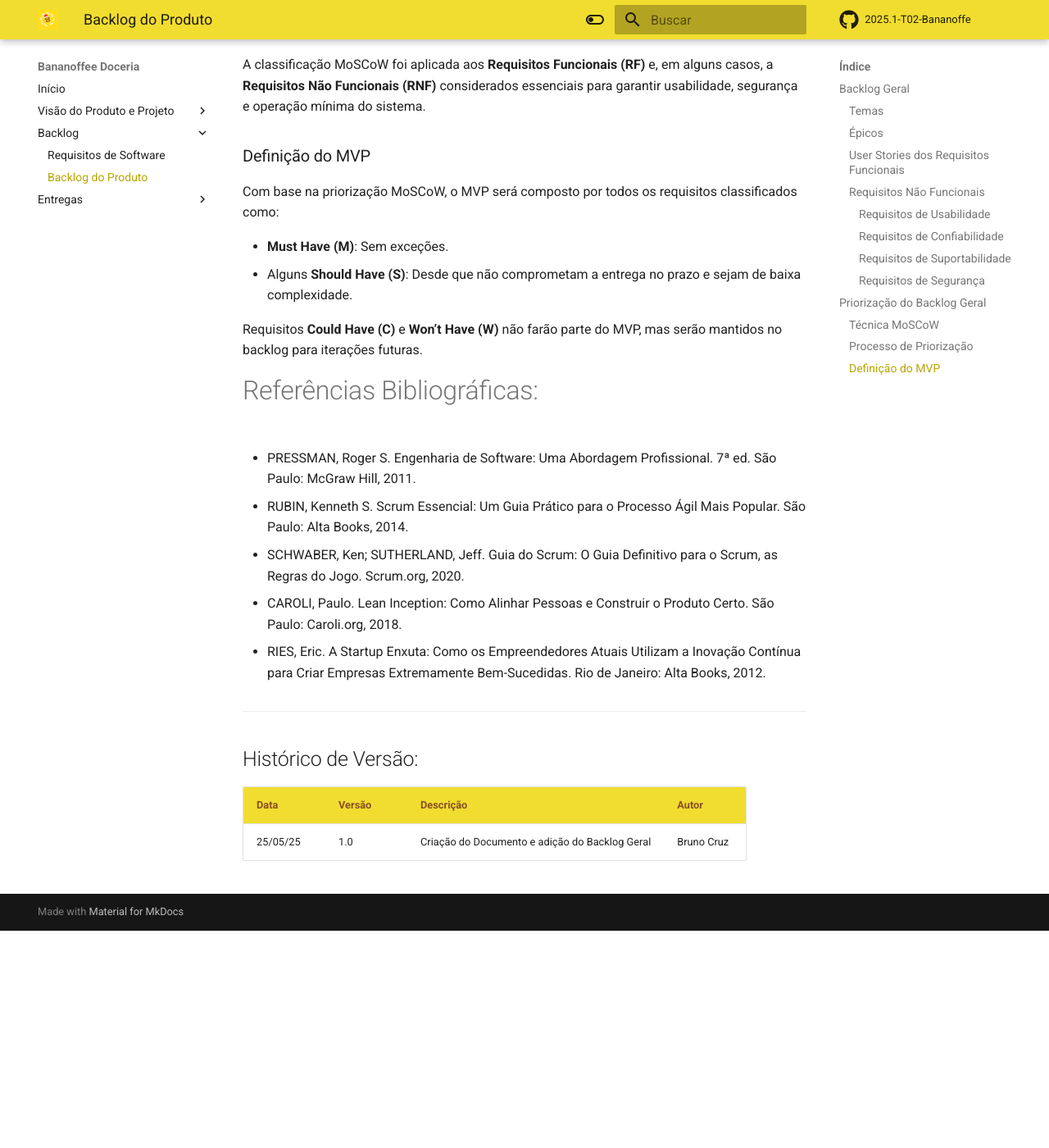
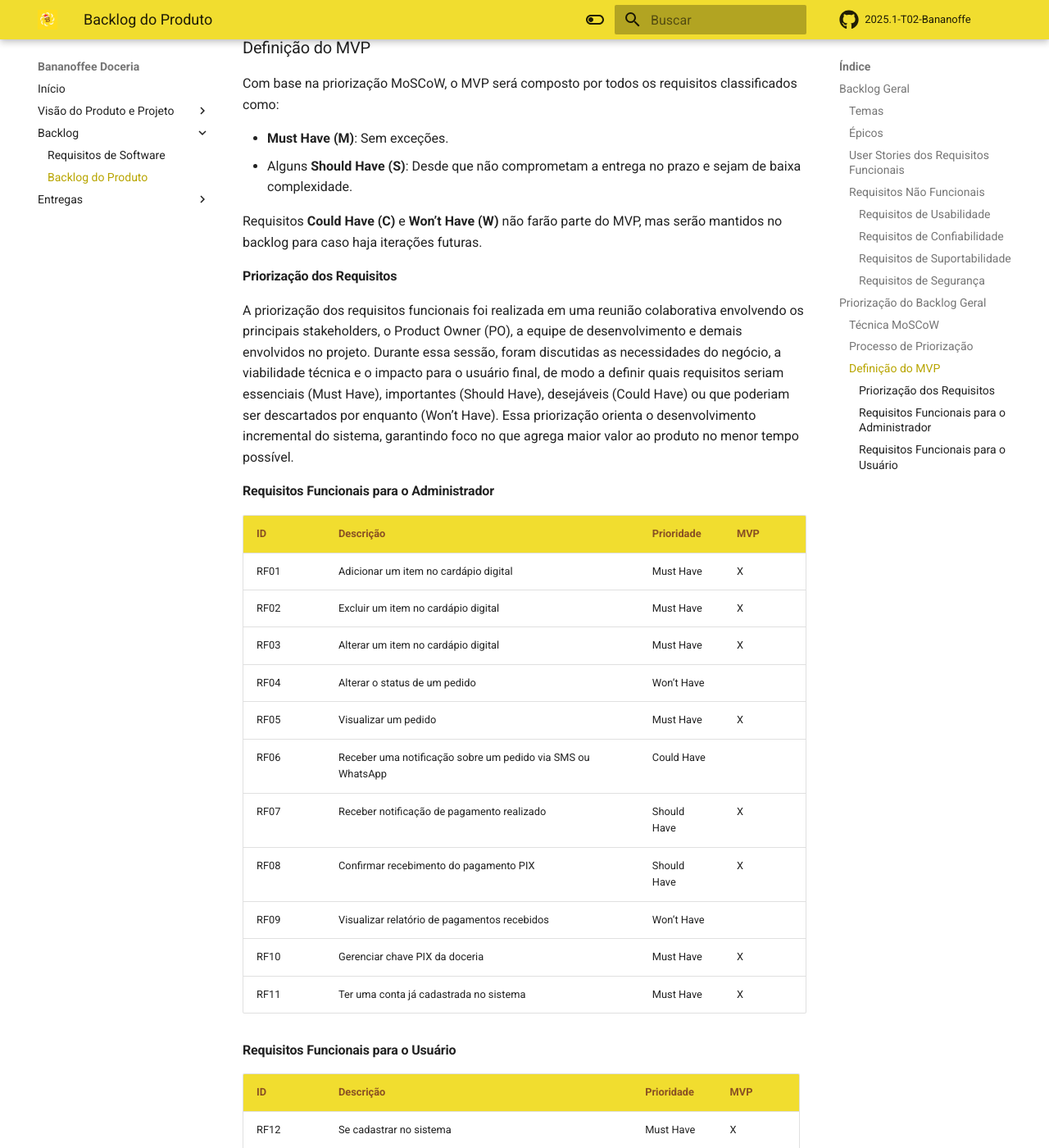
Before and after one commit to mdsreq-fga-unb/2025.1-T02-Bananoffe, an MkDocs documentation site: the page built from docs/pages/backlog/backlog.md, in a window 1280 px wide and 1400 px high, scrolled down 6870 px. Shown: the whole window at 82% size. Built offline with MkDocs 1.6.1 and Material for MkDocs 9.7.7, drawn with Linux system fonts in a browser that asks for light colours; comment, search, counter and statistics services are not loaded; before the commit the page ends 8005 px from its top, so only the background shows below that; some of the changed text lies outside the part shown.

Commit message:
Ajuste de cronograma de backlog

```diff
--- a/docs/pages/backlog/backlog.md
+++ b/docs/pages/backlog/backlog.md
@@ -13,11 +13,10 @@
 
 ### Temas
 
-| Código | Título                      | Descrição                                                                                                            |
-| ------ | --------------------------- | -------------------------------------------------------------------------------------------------------------------- |
-| TM01   | Conta do Usuário e Admin    | Funcionalidades para cadastro, autenticação e gerenciamento da conta do usuário e uso do sistema pelo administrador. |
-| TM02   | Cardápio                    | Funcionalidades para gerenciar e visualizar o catálogo de produtos da doceria.                                       |
-| TM03   | Pedidos, Sacola e Pagamento | Funcionalidades para montagem, acompanhamento e pagamento dos pedidos.                                               |
+| Código | Título                   | Descrição                                                                                                                                 |
+| ------ | ------------------------ | ----------------------------------------------------------------------------------------------------------------------------------------- |
+| TM01   | Conta do Usuário e Admin | Funcionalidades para cadastro, autenticação e gerenciamento da conta do usuário e uso do sistema pelo administrador.                      |
+| TM02   | Fluxo de Compra          | Funcionalidades para gerenciar e visualizar o catálogo de produtos da doceria e montagem, além do acompanhamento e pagamento dos pedidos. |
 
 ---
 
@@ -39,23 +37,23 @@
 
 | Código | Requisito Funcional Associado | Épico Associado | User Story                                                                                                                                             |
 | ------ | ----------------------------- | --------------- | ------------------------------------------------------------------------------------------------------------------------------------------------------ |
-| US01   | RF13                          | EP01            | Como novo usuário, quero me cadastrar para acessar as funcionalidades do sistema.                                                                      |
-| US02   | RF14                          | EP01            | Como usuário, quero autenticar-me para garantir acesso seguro à minha conta.                                                                           |
-| US03   | RF12                          | EP02            | Como administrador, quero fazer login seguro no sistema para acessar funcionalidades restritas.                                                        |
-| US04   | RF16                          | EP02            | Como usuário autenticado, quero atualizar meus dados pessoais (exceto e-mail) para manter minhas informações atualizadas.                              |
+| US01   | RF12                          | EP01            | Como novo usuário, quero me cadastrar para acessar as funcionalidades do sistema.                                                                      |
+| US02   | RF13                          | EP01            | Como usuário, quero autenticar-me para garantir acesso seguro à minha conta.                                                                           |
+| US03   | RF11                          | EP02            | Como administrador, quero fazer login seguro no sistema para acessar funcionalidades restritas.                                                        |
+| US04   | RF15                          | EP02            | Como usuário autenticado, quero atualizar meus dados pessoais (exceto e-mail) para manter minhas informações atualizadas.                              |
 | US05   | RF01                          | EP03            | Como administrador, quero adicionar itens ao cardápio com nome, descrição, preço (por tamanho), quantidade e imagem para manter o cardápio atualizado. |
 | US06   | RF02                          | EP03            | Como administrador, quero remover itens do cardápio para retirar produtos indisponíveis ou descontinuados.                                             |
 | US07   | RF03                          | EP03            | Como administrador, quero editar itens do cardápio para corrigir ou atualizar informações.                                                             |
-| US08   | RF15                          | EP03            | Como cliente, quero visualizar todos os produtos do cardápio com nome, descrição, preços por tamanho e imagem em uma tela responsiva.                  |
-| US09   | RF17, RF18                    | EP04            | Como cliente, quero adicionar e remover produtos na sacola de compras para montar meu pedido com controle de quantidade e preços.                      |
-| US10   | RF19, RF20                    | EP04            | Como cliente, quero alterar a quantidade dos produtos na sacola de compras para ajustar meu pedido antes da finalização.                               |
-| US11   | RF21                          | EP05            | Como cliente, quero concluir pedidos para finalizar a compra dos produtos selecionados.                                                                |
-| US12   | RF22, RF23                    | EP05            | Como cliente, quero realizar encomendas e reservar produtos para garantir a disponibilidade futura.                                                    |
-| US13   | RF04, RF05, RF06, RF07        | EP06            | Como administrador, quero gerenciar pedidos, alterar status, visualizar detalhes e receber notificações para organizar a produção e entrega.           |
-| US14   | RF24, RF25                    | EP06            | Como cliente, quero acompanhar o status dos meus pedidos e visualizar histórico para controle pessoal.                                                 |
-| US15   | RF08, RF09, RF10, RF11        | EP07            | Como administrador, quero receber notificações e confirmar recebimentos de pagamentos via PIX para controle financeiro da doceria.                     |
-| US16   | RF29, RF30, RF31, RF32        | EP07            | Como cliente, quero gerar código PIX, visualizar QR Code, copiar chave e realizar o pagamento via Pix para concluir o meu pedido na doceria.           |
-| US17   | RF33, RF34, RF35              | EP07            | Como cliente, quero confirmar pagamento, receber notificação e visualizar comprovante de pagamento para facilitar transações seguras.                  |
+| US08   | RF14                          | EP03            | Como cliente, quero visualizar todos os produtos do cardápio com nome, descrição, preços por tamanho e imagem em uma tela responsiva.                  |
+| US09   | RF16, RF17                    | EP04            | Como cliente, quero adicionar e remover produtos na sacola de compras para montar meu pedido com controle de quantidade e preços.                      |
+| US10   | RF18, RF19                    | EP04            | Como cliente, quero alterar a quantidade dos produtos na sacola de compras para ajustar meu pedido antes da finalização.                               |
+| US11   | RF20, RF27                    | EP05            | Como cliente, quero concluir pedidos para finalizar a compra dos produtos selecionados.                                                                |
+| US12   | RF21                          | EP05            | Como cliente, quero realizar encomendas de produtos para garantir a disponibilidade futura.                                                            |
+| US13   | RF05                          | EP05            | Como administrador, quero visualizar detalhes de um produto para organizar a produção e entrega.                                                       |
+| US14   | RF07, RF08, RF10              | EP06            | Como administrador, quero receber notificações e confirmar recebimentos de pagamentos via PIX para controle financeiro da doceria.                     |
+| US15   | RF28, RF29                    | EP06            | Como cliente, quero gerar código PIX e visualizar QR Code para poder continuar o meu processo de pagamento de pedido na doceria.                       |
+| US16   | RF30, RF31                    | EP06            | Como cliente, quero copiar chave e realizar o pagamento via Pix para concluir o meu pedido na doceria.                                                 |
+| US17   | RF32, RF33                    | EP06            | Como cliente, quero confirmar pagamento, receber notificação e visualizar comprovante de pagamento para facilitar transações seguras.                  |
 
 ---
 
@@ -146,7 +144,58 @@
 - **Must Have (M)**: Sem exceções.
 - Alguns **Should Have (S)**: Desde que não comprometam a entrega no prazo e sejam de baixa complexidade.
 
-Requisitos **Could Have (C)** e **Won’t Have (W)** não farão parte do MVP, mas serão mantidos no backlog para iterações futuras.
+Requisitos **Could Have (C)** e **Won’t Have (W)** não farão parte do MVP, mas serão mantidos no backlog para caso haja iterações futuras.
+
+#### Priorização dos Requisitos
+
+A priorização dos requisitos funcionais foi realizada em uma reunião colaborativa envolvendo os principais stakeholders, o Product Owner (PO), a equipe de desenvolvimento e demais envolvidos no projeto. Durante essa sessão, foram discutidas as necessidades do negócio, a viabilidade técnica e o impacto para o usuário final, de modo a definir quais requisitos seriam essenciais (Must Have), importantes (Should Have), desejáveis (Could Have) ou que poderiam ser descartados por enquanto (Won’t Have). Essa priorização orienta o desenvolvimento incremental do sistema, garantindo foco no que agrega maior valor ao produto no menor tempo possível.
+
+#### Requisitos Funcionais para o Administrador
+
+| ID   | Descrição                                                   | Prioridade  | MVP |
+| ---- | ----------------------------------------------------------- | ----------- | --- |
+| RF01 | Adicionar um item no cardápio digital                       | Must Have   | X   |
+| RF02 | Excluir um item no cardápio digital                         | Must Have   | X   |
+| RF03 | Alterar um item no cardápio digital                         | Must Have   | X   |
+| RF04 | Alterar o status de um pedido                               | Won’t Have  |     |
+| RF05 | Visualizar um pedido                                        | Must Have   | X   |
+| RF06 | Receber uma notificação sobre um pedido via SMS ou WhatsApp | Could Have  |     |
+| RF07 | Receber notificação de pagamento realizado                  | Should Have | X   |
+| RF08 | Confirmar recebimento do pagamento PIX                      | Should Have | X   |
+| RF09 | Visualizar relatório de pagamentos recebidos                | Won’t Have  |     |
+| RF10 | Gerenciar chave PIX da doceria                              | Must Have   | X   |
+| RF11 | Ter uma conta já cadastrada no sistema                      | Must Have   | X   |
+
+
+#### Requisitos Funcionais para o Usuário
+
+| ID   | Descrição                                                 | Prioridade  | MVP |
+| ---- | --------------------------------------------------------- | ----------- | --- |
+| RF12 | Se cadastrar no sistema                                   | Must Have   | X   |
+| RF13 | Realizar a autenticação no sistema                        | Must Have   | X   |
+| RF14 | Visualizar o cardápio digital                             | Must Have   | X   |
+| RF15 | Gerenciar sua conta de usuário                            | Must Have   | X   |
+| RF16 | Adicionar produtos na sacola virtual de compras           | Must Have   | X   |
+| RF17 | Remover os produtos da sacola virtual                     | Must Have   | X   |
+| RF18 | Inserir os produtos da sacola virtual                     | Must Have   | X   |
+| RF19 | Alterar os produtos da sacola virtual                     | Must Have   | X   |
+| RF20 | Concluir seu pedido                                       | Must Have   | X   |
+| RF21 | Realizar encomenda de produtos                            | Should Have | X   |
+| RF22 | Reservar um produto                                       | Could Have  |     |
+| RF23 | Acompanhar o status do pedido                             | Won’t Have  |     |
+| RF24 | Visualizar seu histórico de pedidos                       | Could Have  |     |
+| RF25 | Ganhar pontos de fidelidade por pedido                    | Could Have  |     |
+| RF26 | Avaliar um pedido                                         | Won’t Have  |     |
+| RF27 | Visualizar o valor total do pedido antes de finalizar     | Must Have   | X   |
+| RF28 | Gerar código PIX para pagamento do pedido                 | Must Have   | X   |
+| RF29 | Visualizar QR Code do PIX para pagamento                  | Must Have   | X   |
+| RF30 | Copiar código PIX (chave aleatória) para pagamento manual | Must Have   | X   |
+| RF31 | Efetuar o pagamento via PIX                               | Must Have   | X   |
+| RF32 | Confirmar o pagamento realizado via PIX                   | Must Have   | X   |
+| RF33 | Receber notificação de confirmação de pagamento           | Should Have | X   |
+| RF34 | Visualizar comprovante de pagamento no histórico          | Won’t Have  |     |
+
+
 
 # Referências Bibliográficas:
 
```
Also changed, not shown: other parts of docs/pages/backlog/backlog.md (+3 -4 lines), docs/pages/backlog/requisitos.md (+29 -30 lines), docs/pages/visaoDoProduto/cronogramasEntregas.md (+16 -15 lines).
